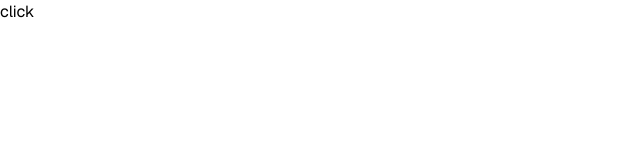
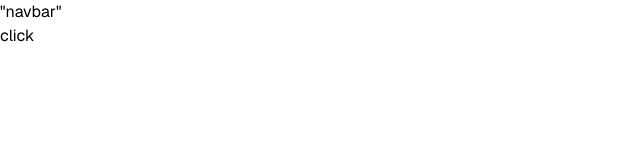
Before and after one commit to dillirams/marketvalley-pro, a Next.js app in the folder apps/user/: page / in a window 1280 px wide. Shown: the top 160 px of the page, without its empty margins (0-640 px from the left). Built offline with nearby package versions, Linux system fonts and the light colour scheme.

Commit message:
user navbar

```diff
--- a/apps/user/app/layout.tsx
+++ b/apps/user/app/layout.tsx
@@ -2,6 +2,7 @@ import "@repo/ui/styles.css";
 import "./globals.css";
 import type { Metadata } from "next";
 import { Geist } from "next/font/google";
+import { Navbar } from "../component/navbar";
 
 const geist = Geist({ subsets: ["latin"] });
 
@@ -17,7 +18,10 @@ export default function RootLayout({
 }) {
   return (
     <html lang="en">
-      <body className={geist.className}>{children}</body>
+
+      <body className={geist.className}>
+         <Navbar/>
+        {children}</body>
     </html>
   );
 }
--- /dev/null
+++ b/apps/user/component/navbar.tsx
@@ -0,0 +1,7 @@
+
+
+export function Navbar (){
+    return <div>
+        "navbar"
+    </div>
+}
```
